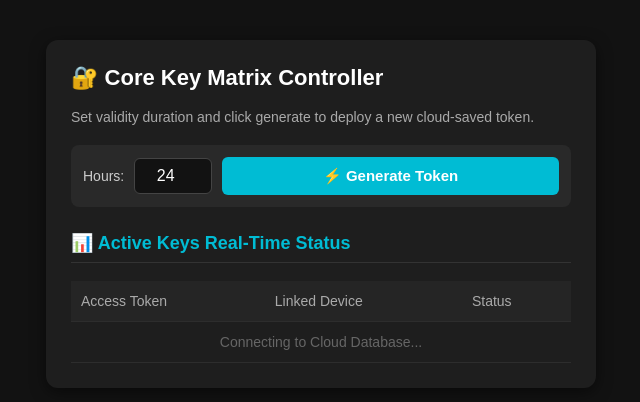
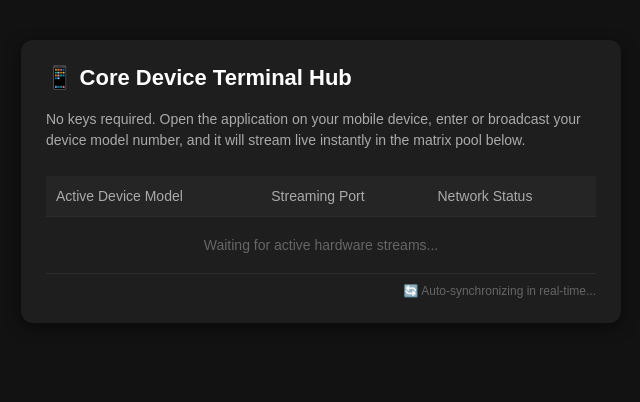
Before and after one commit to bindassrkks-cell/Superx, a website: page public/key_manager.html in a window 1280 px wide. Shown: the whole page, without its empty margins (319-959 px from the left). Drawn offline with Linux system fonts and the light colour scheme; no server answers.

Commit message:
Update key_manager.html

```diff
--- a/public/key_manager.html
+++ b/public/key_manager.html
@@ -3,56 +3,44 @@
 <head>
     <meta charset="UTF-8">
     <meta name="viewport" content="width=device-width, initial-scale=1.0">
-    <title>Key Matrix Manager</title>
+    <title>Live Device Terminal Hub</title>
     <style>
         body { font-family: Arial, sans-serif; background: #121212; color: #fff; padding: 20px; margin: 0; }
-        .container { max-width: 500px; margin: 20px auto; background: #1e1e1e; padding: 25px; border-radius: 12px; box-shadow: 0 4px 15px rgba(0,0,0,0.5); }
+        .container { max-width: 550px; margin: 20px auto; background: #1e1e1e; padding: 25px; border-radius: 12px; box-shadow: 0 4px 15px rgba(0,0,0,0.5); }
         h2 { margin-top: 0; color: #fff; font-size: 22px; display: flex; align-items: center; gap: 8px; }
-        p { color: #aaa; font-size: 14px; margin-bottom: 20px; }
-        .control-group { display: flex; align-items: center; gap: 10px; margin-bottom: 25px; background: #292929; padding: 12px; border-radius: 8px; }
-        label { font-size: 14px; color: #ccc; }
-        input { padding: 8px; width: 60px; background: #121212; color: #fff; border: 1px solid #444; text-align: center; border-radius: 6px; font-size: 16px; }
-        button { flex-grow: 1; background: #00bcd4; color: #fff; border: none; padding: 10px 15px; font-size: 15px; cursor: pointer; border-radius: 6px; font-weight: bold; transition: background 0.2s; }
-        button:hover { background: #0097a7; }
-        h3 { font-size: 18px; margin-top: 20px; border-bottom: 1px solid #333; padding-bottom: 8px; color: #00bcd4; }
+        p { color: #aaa; font-size: 14px; margin-bottom: 25px; line-height: 1.5; }
         table { width: 100%; margin-top: 15px; border-collapse: collapse; font-size: 14px; }
         th, td { padding: 12px 10px; border-bottom: 1px solid #2d2d2d; text-align: left; }
         th { background: #252525; color: #aaa; font-weight: 500; }
         .status-ACTIVE_LOGIN { color: #4caf50; font-weight: bold; }
-        .status-PENDING { color: #ffeb3b; font-weight: bold; }
-        .status-EXPIRED { color: #f44336; font-weight: bold; }
-        .key-badge { background: #333; padding: 4px 8px; border-radius: 4px; font-family: monospace; color: #00bcd4; font-size: 15px; }
+        .status-PENDING { color: #ff9800; font-weight: bold; }
+        .device-badge { background: #2a2a2a; padding: 6px 10px; border-radius: 6px; font-family: monospace; color: #00bcd4; font-size: 14px; border: 1px solid #3d3d3d; }
+        .refresh-indicator { font-size: 12px; color: #666; text-align: right; margin-top: 10px; }
     </style>
 </head>
 <body>
 
 <div class="container">
-    <h2>🔐 Core Key Matrix Controller</h2>
-    <p>Set validity duration and click generate to deploy a new cloud-saved token.</p>
+    <h2>📱 Core Device Terminal Hub</h2>
+    <p>No keys required. Open the application on your mobile device, enter or broadcast your device model number, and it will stream live instantly in the matrix pool below.</p>
 
-    <div class="control-group">
-        <label>Hours:</label>
-        <input type="number" id="duration" value="24" min="1">
-        <button onclick="generateKey()">⚡ Generate Token</button>
-    </div>
-
-    <h3>📊 Active Keys Real-Time Status</h3>
-    <table>
+    <table id="deviceTable">
         <thead>
             <tr>
-                <th>Access Token</th>
-                <th>Linked Device</th>
-                <th>Status</th>
+                <th>Active Device Model</th>
+                <th>Streaming Port</th>
+                <th>Network Status</th>
             </tr>
         </thead>
         <tbody id="statusTable">
-            <tr><td colspan="3" style="text-align:center; color:#666;">Connecting to Cloud Database...</td></tr>
+            <tr><td colspan="3" style="text-align:center; color:#666; padding:20px;">Waiting for active hardware streams...</td></tr>
         </tbody>
     </table>
+    <div class="refresh-indicator">🔄 Auto-synchronizing in real-time...</div>
 </div>
 
 <script>
-    async function loadStatus() {
+    async function loadConnectedDevices() {
         try {
             const res = await fetch('/api/keys-status');
             const data = await res.json();
@@ -60,48 +48,31 @@
             tbody.innerHTML = '';
 
             if(!data || data.length === 0) {
-                tbody.innerHTML = '<tr><td colspan="3" style="text-align:center; color:#aaa; padding: 20px;">No tokens active in pool.</td></tr>';
+                tbody.innerHTML = '<tr><td colspan="3" style="text-align:center; color:#888; padding: 30px;">No mobile hardware detected online.</td></tr>';
                 return;
             }
 
             data.forEach(item => {
+                let displayStatus = item.status === "ACTIVE_LOGIN" ? "🔴 LIVE STREAMING" : "STANDBY / DISCONNECTED";
+                let statusClass = item.status;
+
                 tbody.innerHTML += `
                     <tr>
-                        <td><span class="key-badge">${item.key}</span></td>
-                        <td style="color: #ccc;">${item.connectedDevice}</td>
-                        <td class="status-${item.status}">${item.status}</td>
+                        <td><span class="device-badge">${item.connectedDevice}</span></td>
+                        <td><a href="/webcam?device=${encodeURIComponent(item.connectedDevice)}" style="color:#00bcd4; text-decoration:none; font-weight:bold;">🔗 View Screen</a></td>
+                        <td class="status-${statusClass}">${displayStatus}</td>
                     </tr>
                 `;
             });
         } catch(e) {
-            console.error("Status Load Error:", e);
+            console.error("Device Sync Registry Failure:", e);
         }
     }
 
-    async function generateKey() {
-        const hours = document.getElementById('duration').value;
-        try {
-            const res = await fetch('/api/generate-key', {
-                method: 'POST',
-                headers: { 'Content-Type': 'application/json' },
-                body: JSON.stringify({ durationHours: hours })
-            });
-            const data = await res.json();
-            if(data.success) {
-                alert("🎉 Cloud Key Generated Successfully!\n\nKey: " + data.key);
-                loadStatus(); // Immediately update table
-            } else {
-                alert("Generation failed on Supabase API endpoint.");
-            }
-        } catch(e) {
-            alert("Network pipeline connection error.");
-        }
-    }
-
-    // Load table content on startup
-    loadStatus();
-    // Auto sync refresh lookups loop every 5 seconds
-    setInterval(loadStatus, 5000);
+    // Initial check
+    loadConnectedDevices();
+    // Realtime pool sync checking loop every 4 seconds
+    setInterval(loadConnectedDevices, 4000);
 </script>
 </body>
 </html>
```
